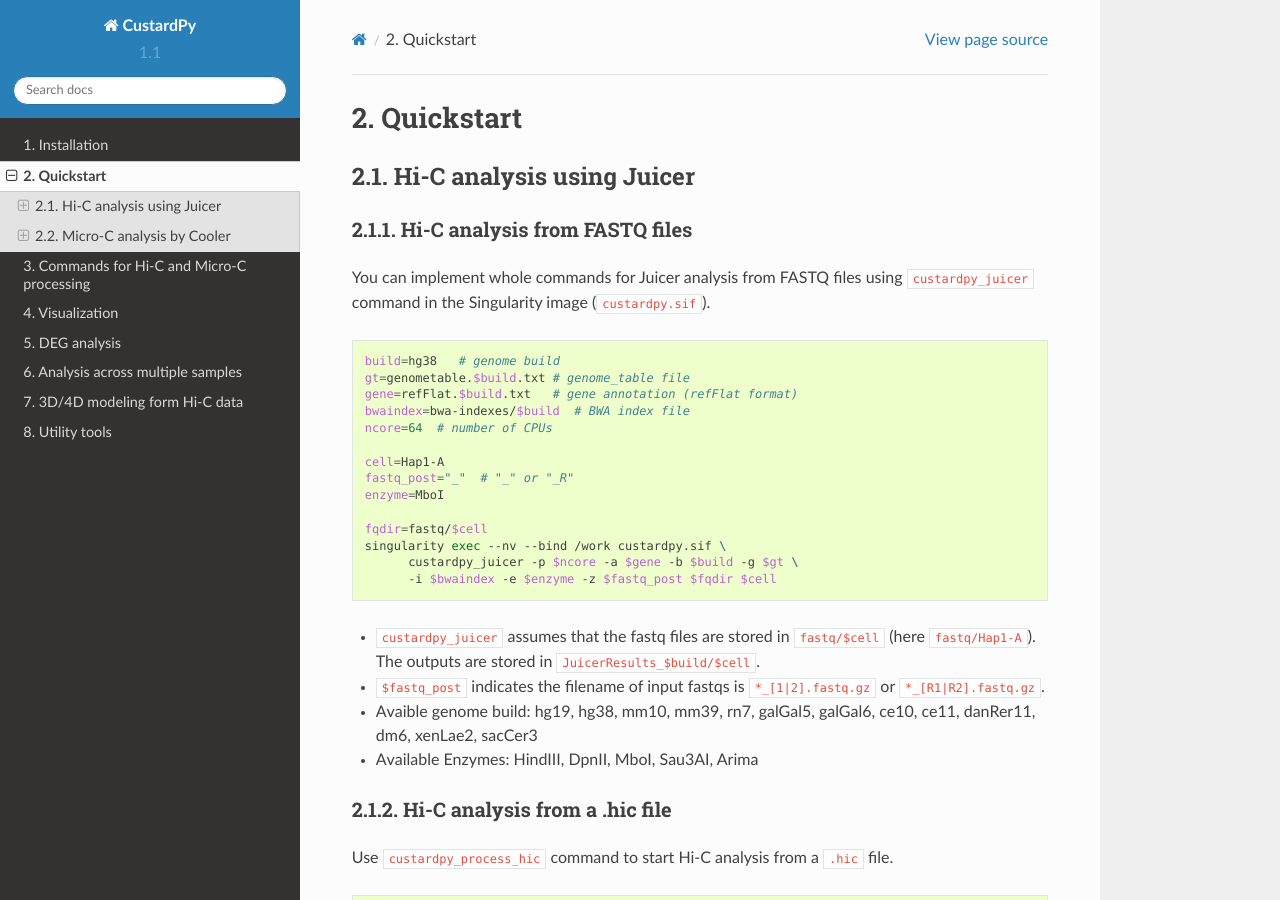
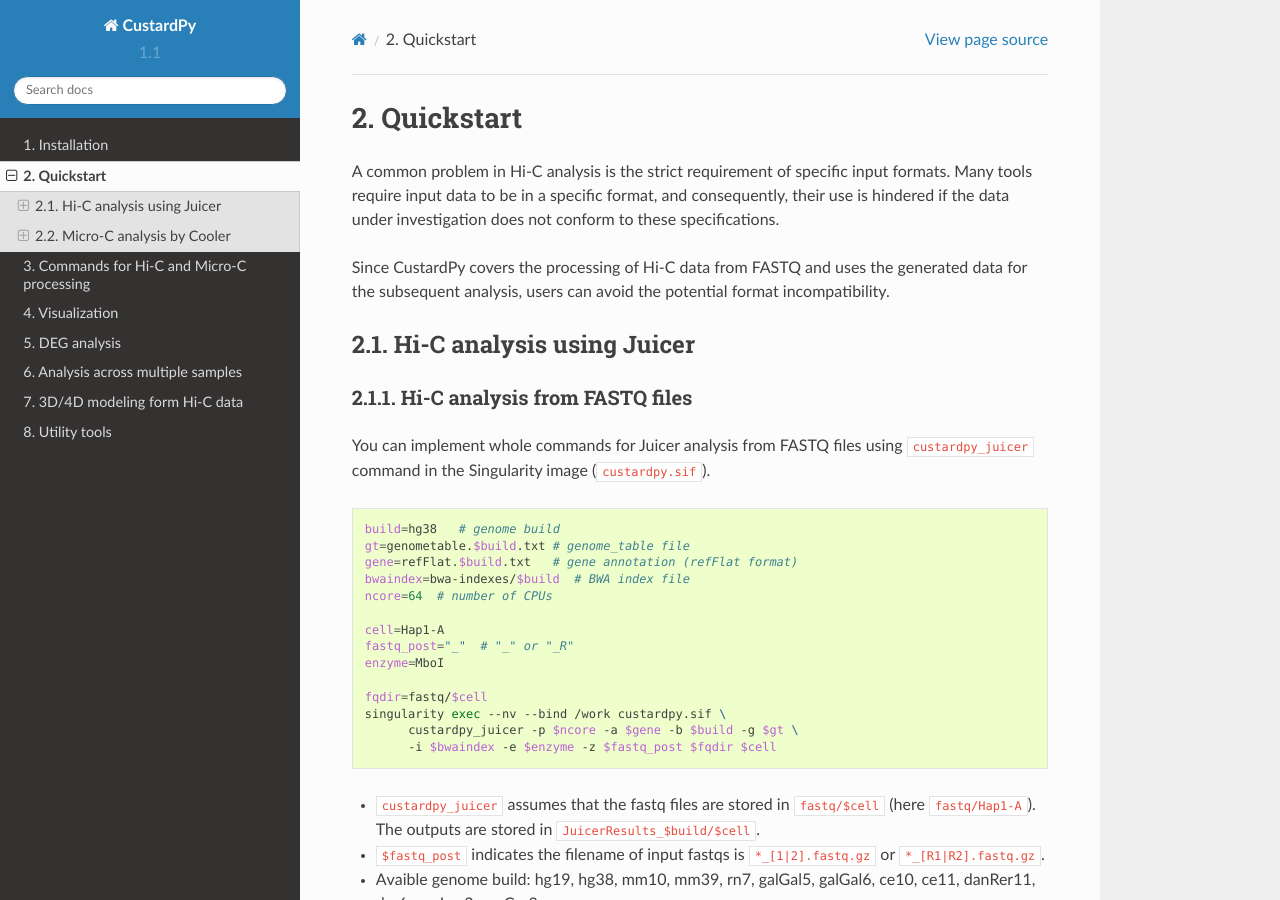
Before and after one commit to rnakato/CustardPy, a Sphinx documentation site: the page built from docs/content/QuickStart.rst, in a window 1280 px wide and 900 px high. Built offline with Sphinx 7.4.7 and the Read the Docs theme 2.0.0, drawn with Linux system fonts in a browser that asks for light colours.

```diff
--- a/docs/content/QuickStart.rst
+++ b/docs/content/QuickStart.rst
@@ -1,5 +1,10 @@
 Quickstart
 =====================
+
+A common problem in Hi-C analysis is the strict requirement of specific input formats. Many tools require input data to be in a specific format, and consequently, their use is hindered if the data under investigation does not conform to these specifications.
+
+Since CustardPy covers the processing of Hi-C data from FASTQ and uses the generated data for the subsequent analysis, users can avoid the potential format incompatibility.
+
 
 Hi-C analysis using Juicer
 ---------------------------------------------
```
Also changed, not shown: docs/index.rst (+6 -1 lines).
